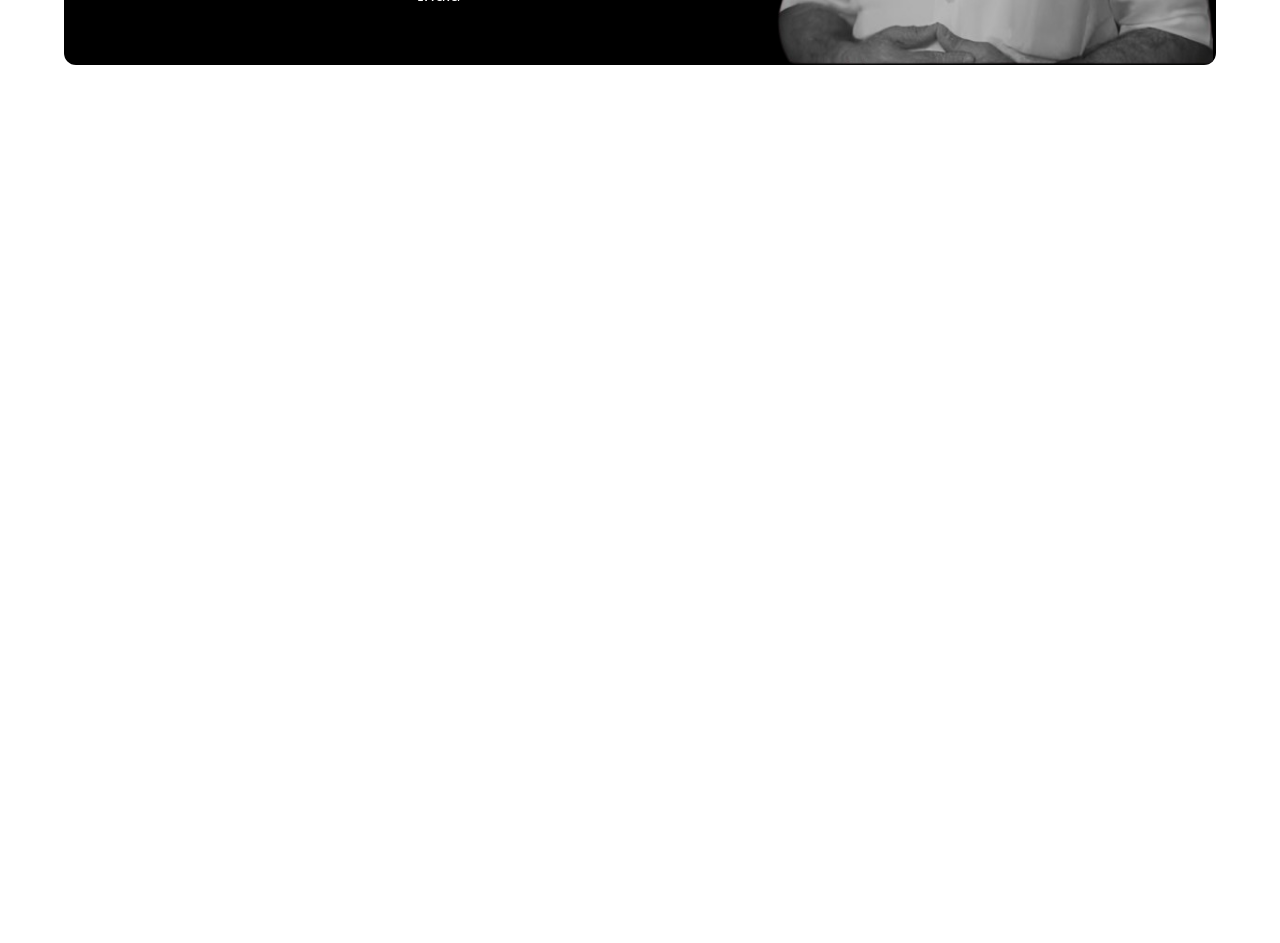
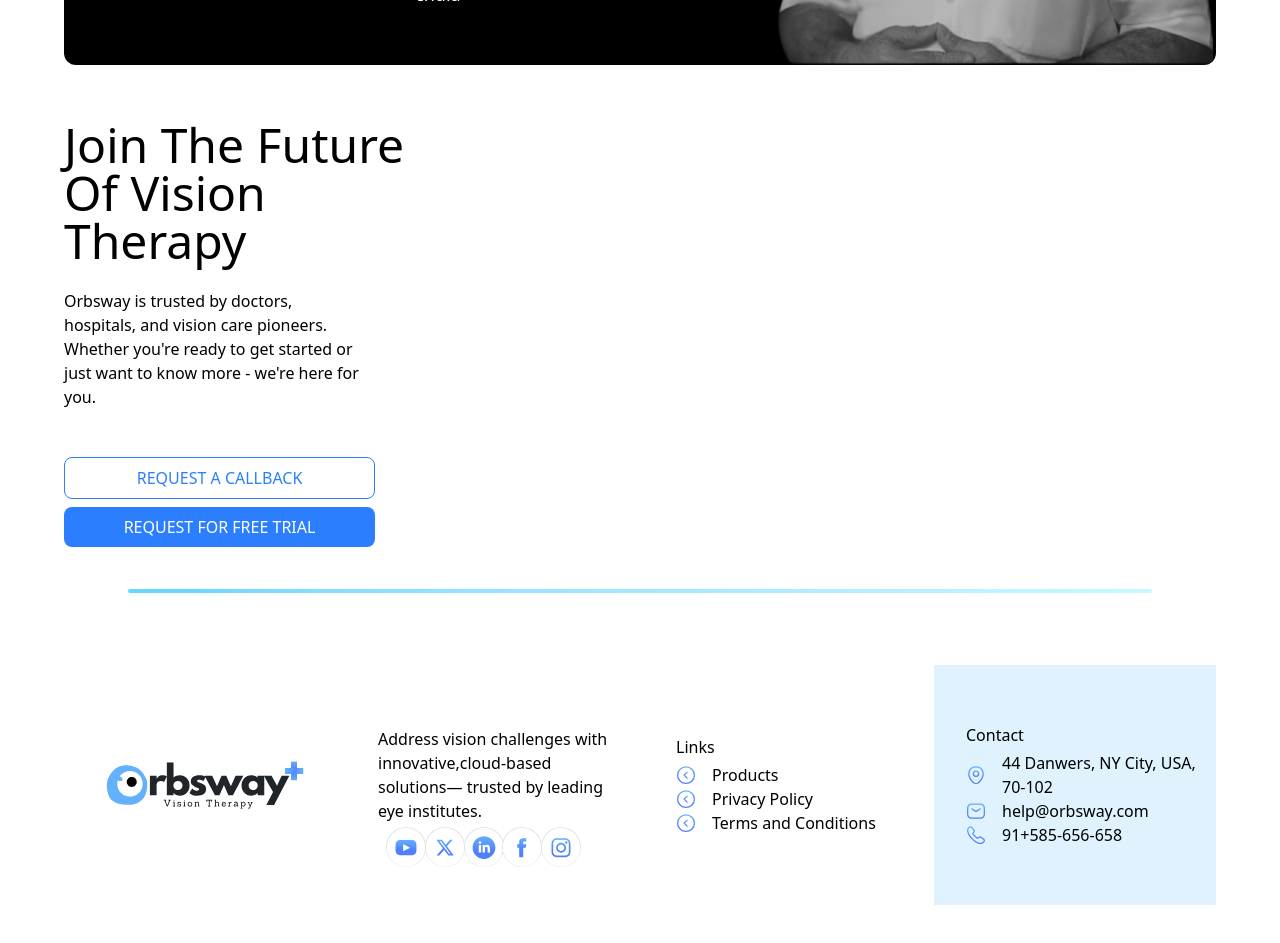
Before and after one commit to yesahem/client, a Next.js app: page / in a window 1280 px wide. Shown: the part 4040-4983 px from the top of the page. Before the commit the page ends 4765 px from the top, so only its background shows below. Built offline with nearby package versions, Linux system fonts and the light colour scheme.

Commit message:
Footer Component Added

```diff
--- a/app/page.tsx
+++ b/app/page.tsx
@@ -1,10 +1,14 @@
 import { BlackBgInfoCards } from "@/components/BlackBgInfoCards";
+import { FooterIcons } from "@/components/FooterIcons";
+import { FooterListItems } from "@/components/FooterListItems";
 import { HeroSection } from "@/components/HeroSection";
 import { NavBar } from "@/components/NavBar";
 import { OfferingSectionCards } from "@/components/OfferingSectionCards";
 import { OrbswayAtAGlanceSectionCards } from "@/components/OrbswayAtAGlanceSectionCards";
 import { UpgradeYourPracticeSection } from "@/components/UpgradeYourPracticeSection";
 import { BlackBgInfoCardsData } from "@/data/BlackBgInfoCardsData";
+import { FooterIconsData } from "@/data/FooterIconsData";
+import { FooterListItemsData } from "@/data/FooterListItemsData";
 import { OfferingSectionCardsData } from "@/data/OfferingSectionCardsData";
 import { OrbswayAtAGlanceSectionsData } from "@/data/OrbswayAtAGlanceSectionCardsData";
 import Image from "next/image";
@@ -106,7 +110,7 @@
           </div>
         </div>
       </section>
-      <section className="w-screen h-[150vh] flex justify-center mt-12">
+      <section className="w-screen h-[150vh] flex flex-col items-center mt-12 gap-10">
         <div className="flex bg-black h-[45%] w-[90%] rounded-xl overflow-hidden">
           <h2 className="flex justify-center items-center text-4xl font-medium px-4 w-[30%] text-white ml-2">
           Visionary’s Take
@@ -129,7 +133,57 @@
           </div>
           <Image src={"/person-image-2.png"} width={450} height={600} alt="person" />
         </div>
-      </section>
+        <div className=" w-[90%] h-[45%] flex gap-12 mt-4">
+          <div className=" flex flex-col w-[30%]">
+              <h3 className="font-medium text-5xl mb-6">
+                Join The Future Of Vision Therapy
+              </h3>
+              <p className="w-[88%] mb-12">Orbsway is  trusted by  doctors, hospitals, and vision care pioneers. Whether you're ready to get  started or just want to know more - we're here for you.</p>
+              <div className="flex flex-col  gap-2">
+                <button className="w-[90%] rounded-lg bg-whtie text-blue-500 font-medium border border-blue-500  p-2">REQUEST A CALLBACK</button>
+                <button className="w-[90%] rounded-lg text-white font-medium bg-blue-500 p-2">REQUEST FOR FREE TRIAL</button>
+              </div>
+          </div>
+          <div>
+            <form>
+
+            </form>
+          </div>
+        </div>
+        <hr className="h-1  border-none bg-gradient-to-r from-sky-400 to-cyan-200 w-[80%] px-12 ml-20 transform -translate-y-28 -translate-x-10 opacity-60 rounded-xl"/>
+        </section>
+      <footer className="h-[30vh] w-full flex justify-center transform -translate-y-1/4">
+        <div className="grid grid-cols-4 w-[90%] gap-2">
+          <div className=" flex justify-center items-center">
+            <Image src={"/footer-logo.svg"} width={200} height={100} alt="image"/>
+          </div>
+          <div className=" w-[90%] flex flex-col justify-center items-center">
+            <p className="mt-6 ml-6 ">
+              <span className="font-medium">
+                Address vision challenges with
+                innovative,
+              </span>
+              cloud-based solutions—
+              trusted by leading eye institutes.
+            </p>
+            <div className="grid grid-cols-5 w-full gap-1 px-8 mt-1">
+              {FooterIconsData.map((items,index)=>(<FooterIcons key={index} {...items}/>))}
+            </div>
+          </div>
+          <div className=" flex flex-col justify-center">
+            <h3 className="font-medium ml-8">Links</h3>
+            <ul className="ml-8 mt-1">
+              {FooterListItemsData.slice(0,3).map((items,index)=>(<FooterListItems key={index} {...items}/>))}
+            </ul>
+          </div>
+          <div className="flex flex-col justify-center bg-sky-100">
+            <h3 className="font-medium ml-8">Contact</h3>
+            <ul className="ml-8 mt-1">
+              {FooterListItemsData.slice(3).map((items,index)=>(<FooterListItems key={index} {...items}/>))}
+            </ul>
+          </div>
+        </div>
+      </footer>
     </>
   );
 }
--- /dev/null
+++ b/components/FooterIcons.tsx
@@ -0,0 +1,15 @@
+"use client"
+
+import Image from "next/image"
+
+export type FooterIconsProps={
+    img:string,
+}
+
+export const FooterIcons = ({img}:FooterIconsProps) => {
+    return(
+            <div className="bg-white rounded-full  h-10 w-10  border border-black/10">
+                <Image src={img} width={45} height={45} alt="image"/>
+            </div>
+    )
+}
--- /dev/null
+++ b/components/FooterListItems.tsx
@@ -0,0 +1,19 @@
+"use client"
+
+import Image from "next/image"
+
+export type FooterListItemsProps={
+    img:string,
+    content:string,
+}
+
+export const FooterListItems= ({img,content}:FooterListItemsProps) => {
+    return(
+        <div className="flex gap-4">
+            <Image src={img} width={20} height={20} alt="image"/>
+            <li>
+                {content}
+            </li>
+        </div>
+    )
+}
--- /dev/null
+++ b/data/FooterIconsData.ts
@@ -0,0 +1,19 @@
+import { FooterIconsProps } from "@/components/FooterIcons";
+
+export const FooterIconsData:FooterIconsProps[]=[
+    {
+        img:"/Youtube.svg",
+    },
+    {
+        img:"/twitter-svg.svg",
+    },
+    {
+        img:"/Linkedln.svg",
+    },
+    {
+        img:"/Facebook.svg",
+    },
+    {
+        img:"/Instagram.svg",
+    },
+]
--- /dev/null
+++ b/data/FooterListItemsData.ts
@@ -0,0 +1,29 @@
+import { FooterListItemsProps } from "@/components/FooterListItems";
+
+export const FooterListItemsData:FooterListItemsProps[]=[
+    {
+        img:"/arrow-circle-left.svg",
+        content:" Products",
+    },
+    {
+        img:"/arrow-circle-left.svg",
+        content:" Privacy Policy",
+    },
+    {
+        img:"/arrow-circle-left.svg",
+        content:" Terms and Conditions",
+    },
+    {
+        img:"/location.svg",
+        content:"  44 Danwers,  NY City, USA, 70-102",
+    },
+    {
+        img:"/sms.svg",
+        content:"help@orbsway.com",
+    },
+    {
+        img:"/call.svg",
+        content:" 91+585-656-658",
+    },
+
+]
```
